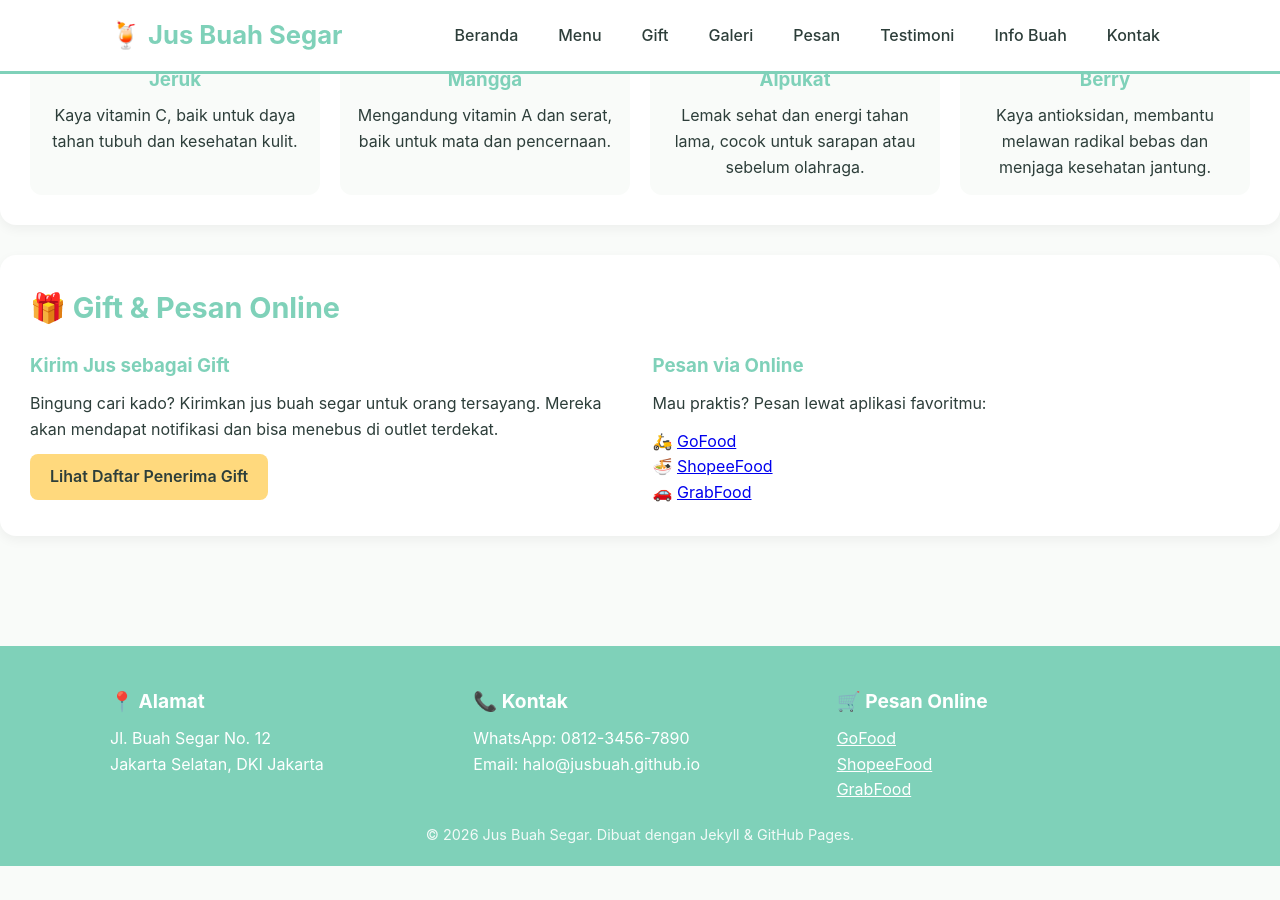
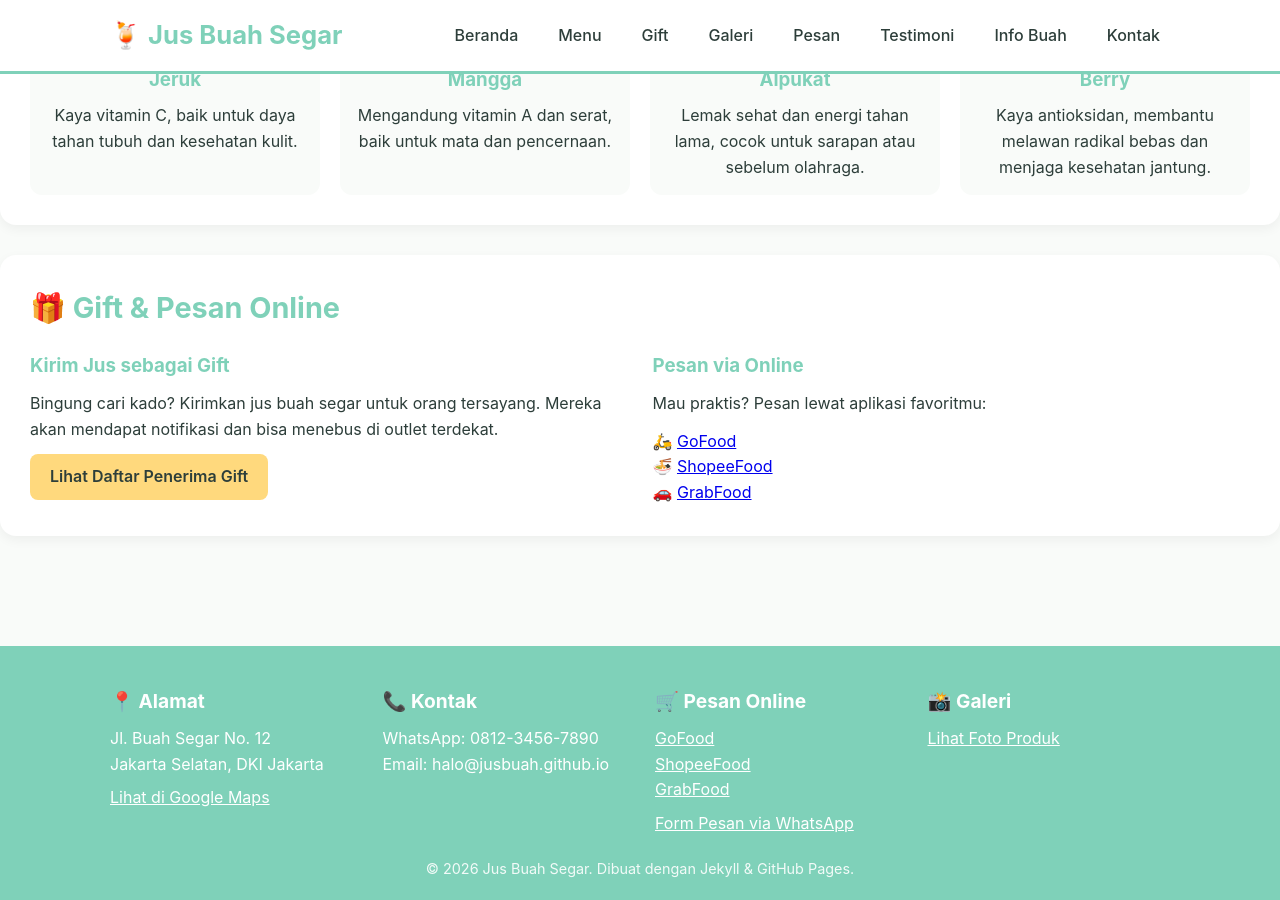
Before and after one commit to oviet711/jusbuah.github.io, a Jekyll site: the page built from index.md, in a window 1280 px wide and 900 px high, scrolled down 1287 px. Built offline with Jekyll 4.4.1, drawn with Linux system fonts in a browser that asks for light colours; before the commit the page ends 2153 px from its top, so only the background shows below that.

Commit message:
Update footer with Google Maps and food delivery links

```diff
--- a/_includes/footer.html
+++ b/_includes/footer.html
@@ -6,6 +6,12 @@
         <p>
           Jl. Buah Segar No. 12<br />
           Jakarta Selatan, DKI Jakarta
+        </p>
+        <p style="margin-top: 8px;">
+          <a href="https://www.google.com/maps/search/?api=1&query=Jl.+Buah+Segar+No.+12+Jakarta+Selatan"
+             target="_blank" rel="noopener" style="color: #fff; text-decoration: underline;">
+            Lihat di Google Maps
+          </a>
         </p>
       </div>
 
@@ -22,7 +28,21 @@
         <p>
           <a href="https://gofood.co.id" target="_blank" rel="noopener">GoFood</a><br />
           <a href="https://shopeefood.co.id" target="_blank" rel="noopener">ShopeeFood</a><br />
-          <a href="#" >GrabFood</a>
+          <a href="https://grab.com" target="_blank" rel="noopener">GrabFood</a>
+        </p>
+        <p style="margin-top: 8px;">
+          <a href="{{ '/pesan' | relative_url }}" style="color: #fff; text-decoration: underline;">
+            Form Pesan via WhatsApp
+          </a>
+        </p>
+      </div>
+
+      <div>
+        <h3>📸 Galeri</h3>
+        <p>
+          <a href="{{ '/galeri' | relative_url }}" style="color: #fff; text-decoration: underline;">
+            Lihat Foto Produk
+          </a>
         </p>
       </div>
     </div>
```
